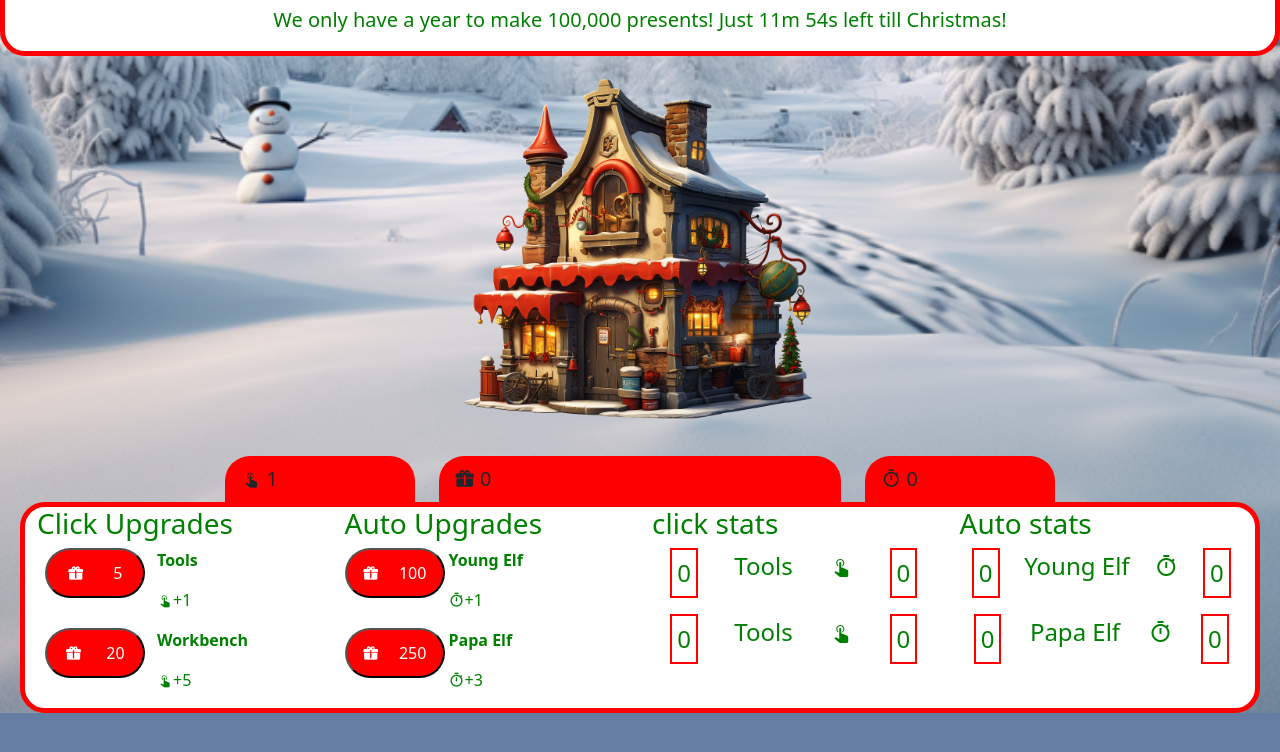
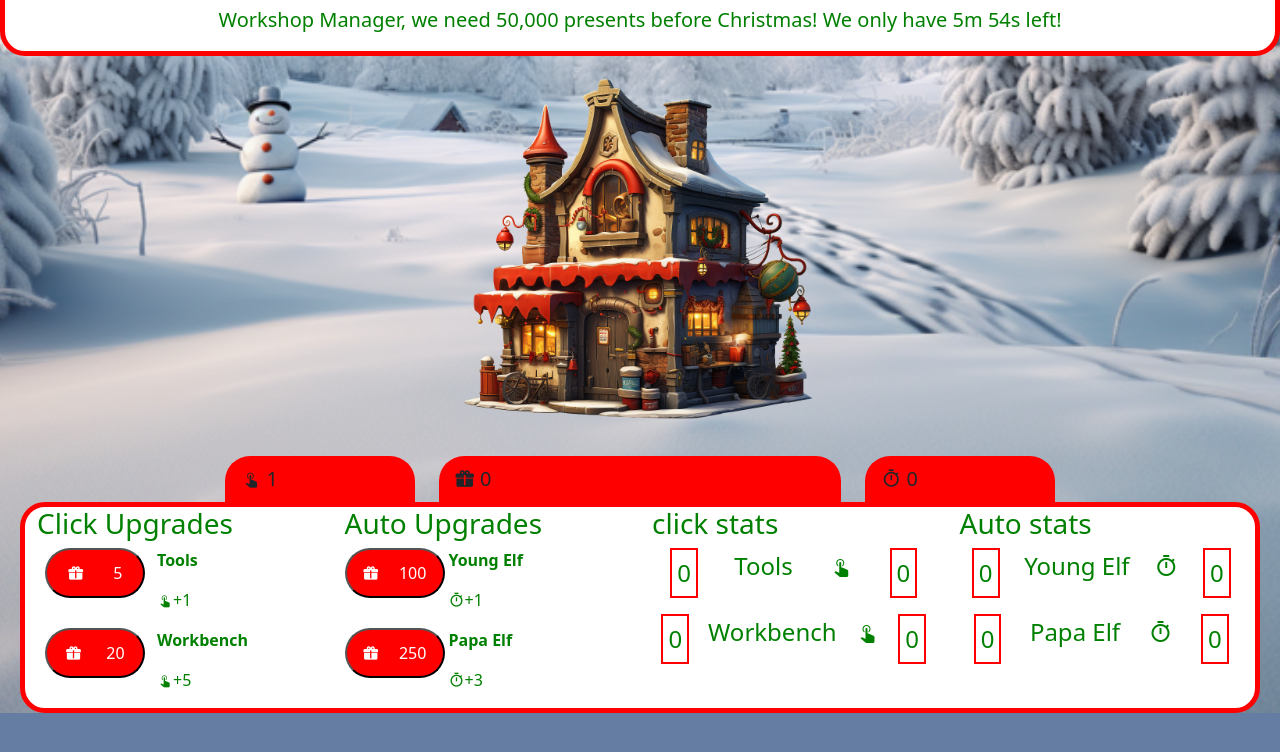
Before and after one commit to Josh-Decime/Checkpoint-clicker, a plain HTML site: page index.html in a window 1280 px wide. Shown: the part 42-794 px from the top of the page. Drawn offline with nearby package versions, Linux system fonts and the light colour scheme.

Commit message:
Re-balance

```diff
--- a/app.js
+++ b/app.js
@@ -168,7 +168,7 @@ function buyAutomaticUpgrades(upgradeName) {
 
         autoPower += upgrade.multiplier
         console.log('auto power', autoPower)
-        upgrade.price = Math.round(upgrade.price * 1.5)
+        upgrade.price = Math.round(upgrade.price * 1.2)
         console.log('upgrade price', upgrade)
 
 
@@ -201,7 +201,7 @@ let autoInterval = setInterval(automaticIncrease, 1000)
 // test timer
 // let countdownTime = 1 * 10 * 1000
 
-let countdownTime = 12 * 60 * 1000
+let countdownTime = 6 * 60 * 1000
 
 function updateTimer() {
     countdownTime -= 1000
@@ -211,10 +211,10 @@ function updateTimer() {
 
     document.getElementById('timer').innerHTML = `${minutes}m ${seconds}s`
 
-    if (countdownTime == 0 && presents < 100000) {
+    if (countdownTime == 0 && presents < 50000) {
         alert('Christmas is Ruined!')
     }
-    if (countdownTime == 0 && presents > 100000) {
+    if (countdownTime == 0 && presents > 50000) {
         alert('You saved christmas!')
     }
 }
--- a/index.html
+++ b/index.html
@@ -19,8 +19,9 @@
         <section class="row">
             <section class="col-12 text-center christmas-style">
                 <h3 class="">Santa's Workshop Manager</h3>
-                <p class="fs-5">We only have a year to make 100,000 presents! Just <span id="timer"></span> left till
-                    Christmas!</p>
+                <p class="fs-5">Workshop Manager, we need 50,000 presents before Christmas! We only have <span
+                        id="timer"></span>
+                    left!</p>
             </section>
         </section>
 
@@ -111,7 +112,7 @@
 
                                     <div class="d-flex justify-content-around fs-4">
                                         <p class="stat-container" id="workshopQuantity">0</p>
-                                        <p>Tools</p>
+                                        <p>Workbench</p>
                                         <p class="mdi mdi-gesture-tap"></p>
                                         <p class="stat-container" id="workshopMultiplier">0</p>
                                     </div>
```
